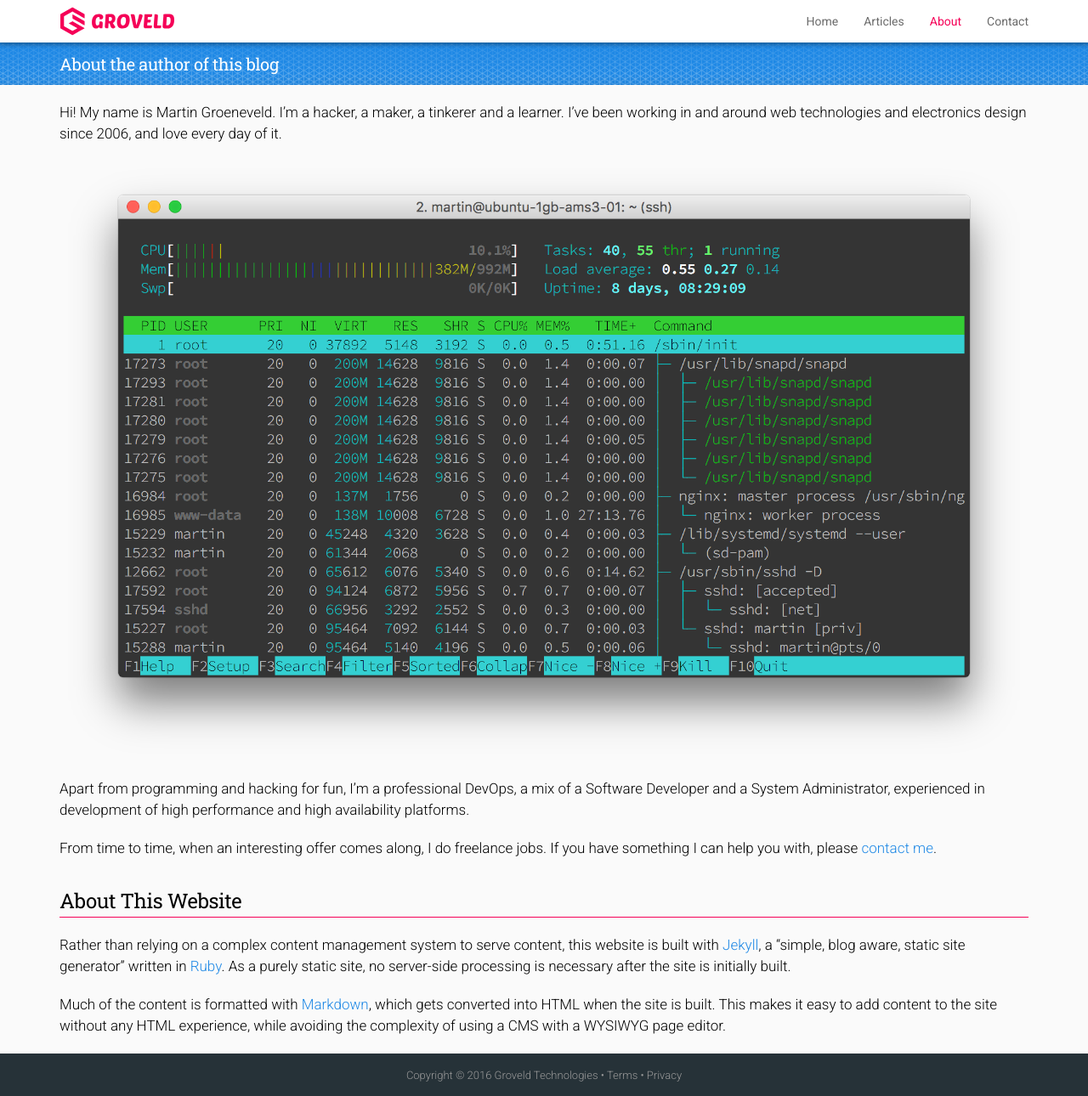
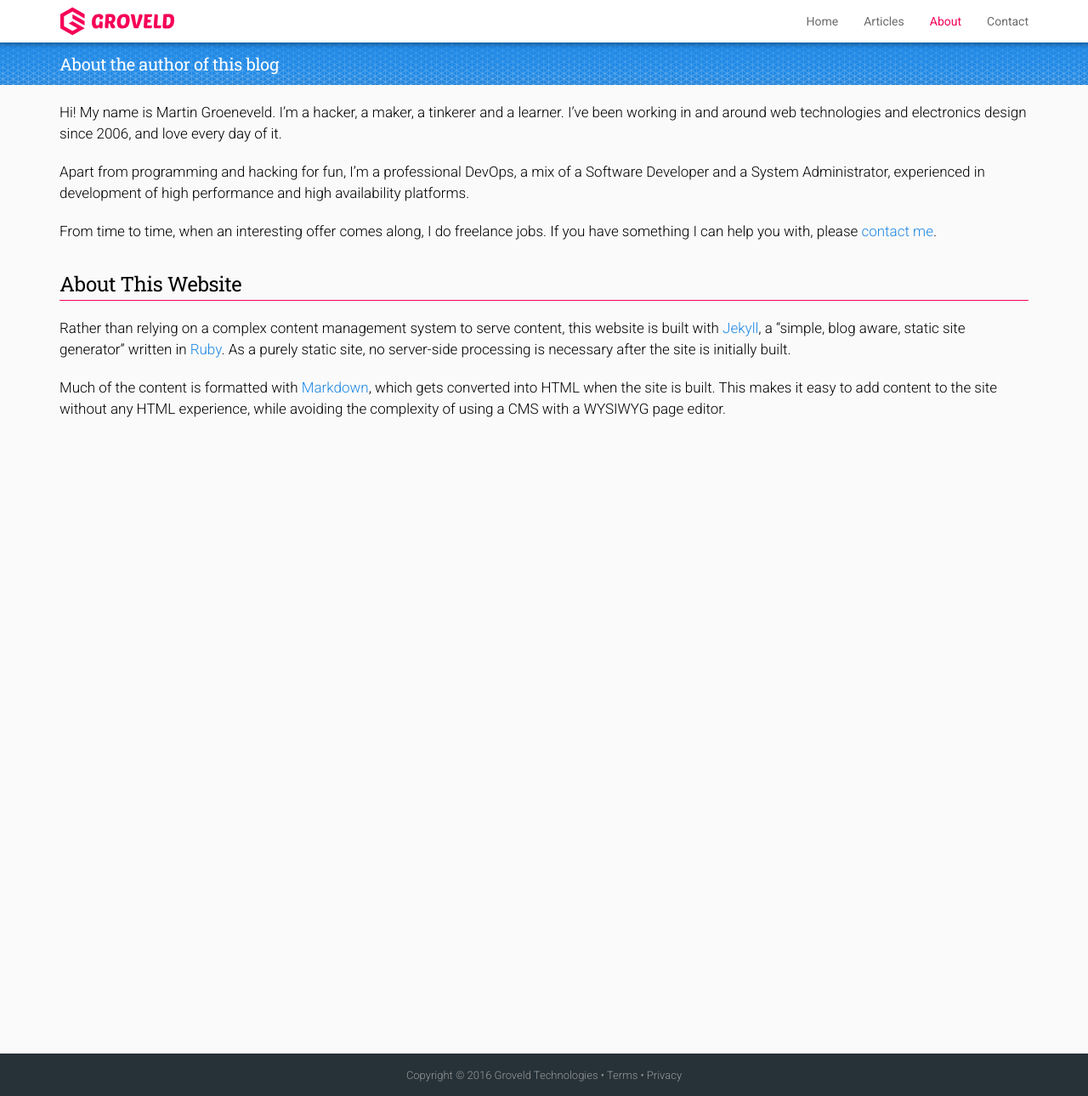
Before and after one commit to groveld/groveld.github.io, a Jekyll site: the page built from jekyll/about.md, in a window 1280 px wide and 1290 px high. Shown: the whole window at 85% size. Built offline with Jekyll 4.4.1, drawn with Linux system fonts in a browser that asks for light colours.

Commit message:
Update about.md

```diff
--- a/jekyll/about.md
+++ b/jekyll/about.md
@@ -5,8 +5,6 @@ description : About the author of this blog
 ---
 
 Hi! My name is Martin Groeneveld. I'm a hacker, a maker, a tinkerer and a learner. I've been working in and around web technologies and electronics design since 2006, and love every day of it.
-
-![ssh htop](/static/images/articles/ssh-htop.png)
 
 Apart from programming and hacking for fun, I’m a professional DevOps, a mix of a Software Developer and a System Administrator, experienced in development of high performance and high availability platforms.
 
```
